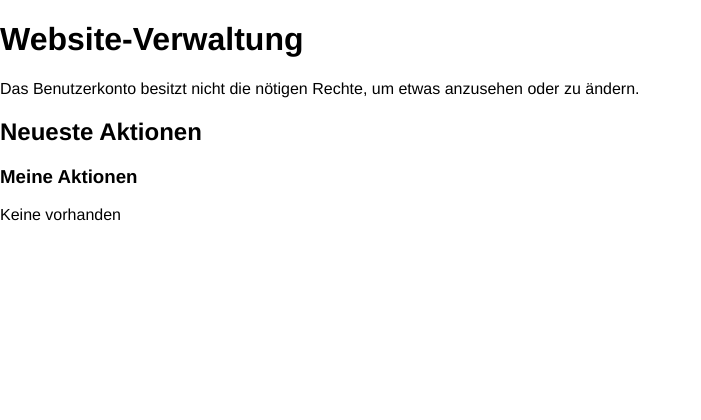
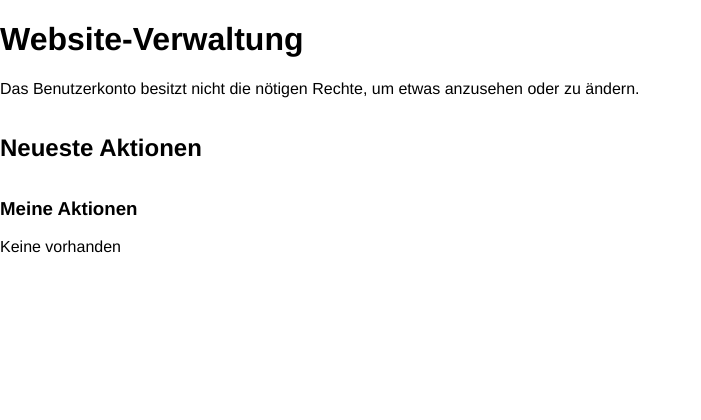
Before and after one commit to n2o/senne-archive-django, a Django app: page /admin/ in a window 1280 px wide. Shown: the part 98-518 px from the top of the page, without its empty margins (0-701 px from the left). Run offline with Django 3.2, Linux system fonts and the light colour scheme; the visitor is signed in with stand-in values (Sample User, id 1); data comes from the database, SQL or seed files in the repository; data that the repository does not hold is empty; style sheets or scripts are compiled from the project's sources.

Commit message:
Add spacing above headings

```diff
--- a/senne/templates/assets/css/site.sass
+++ b/senne/templates/assets/css/site.sass
@@ -52,3 +52,6 @@ footer
   left: 0
   padding: 1rem
   background-color: #efefef
+
+h2, h3, h4, h5, h6
+  padding-top: 1rem
```
